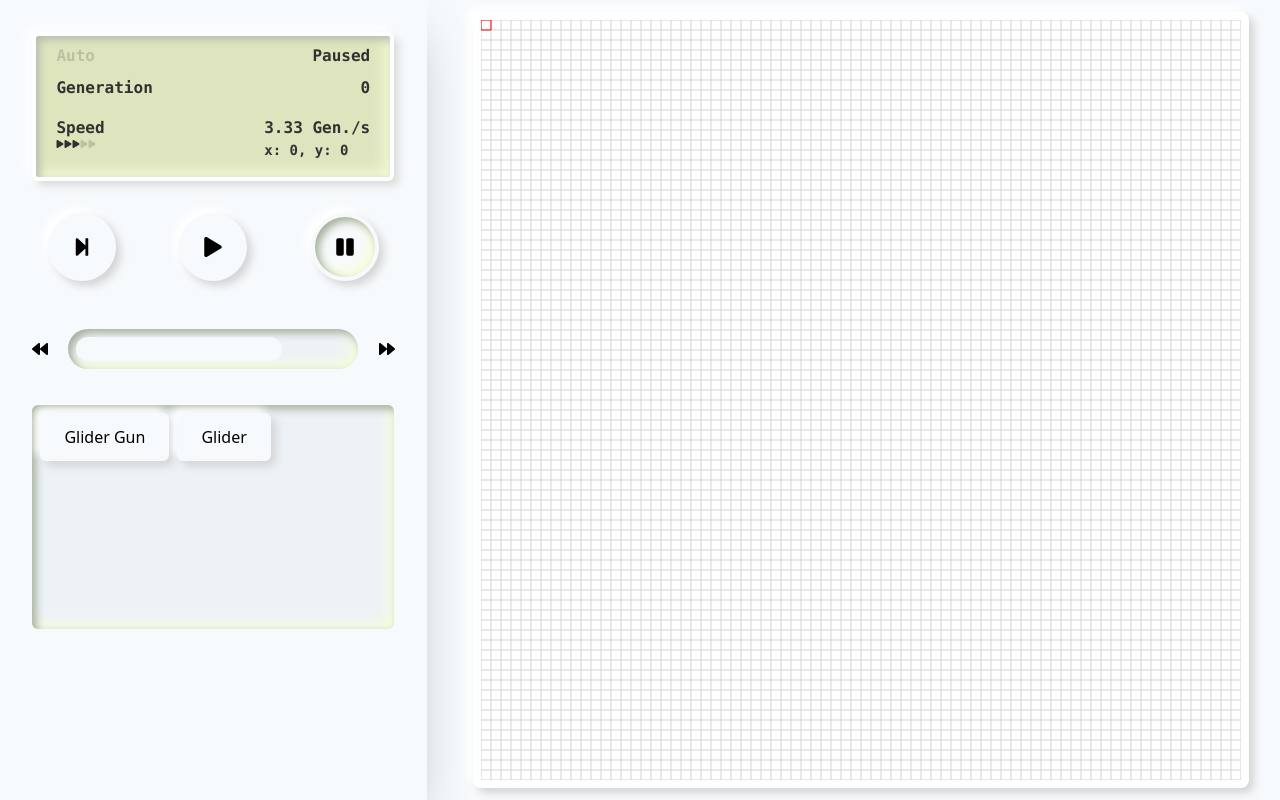
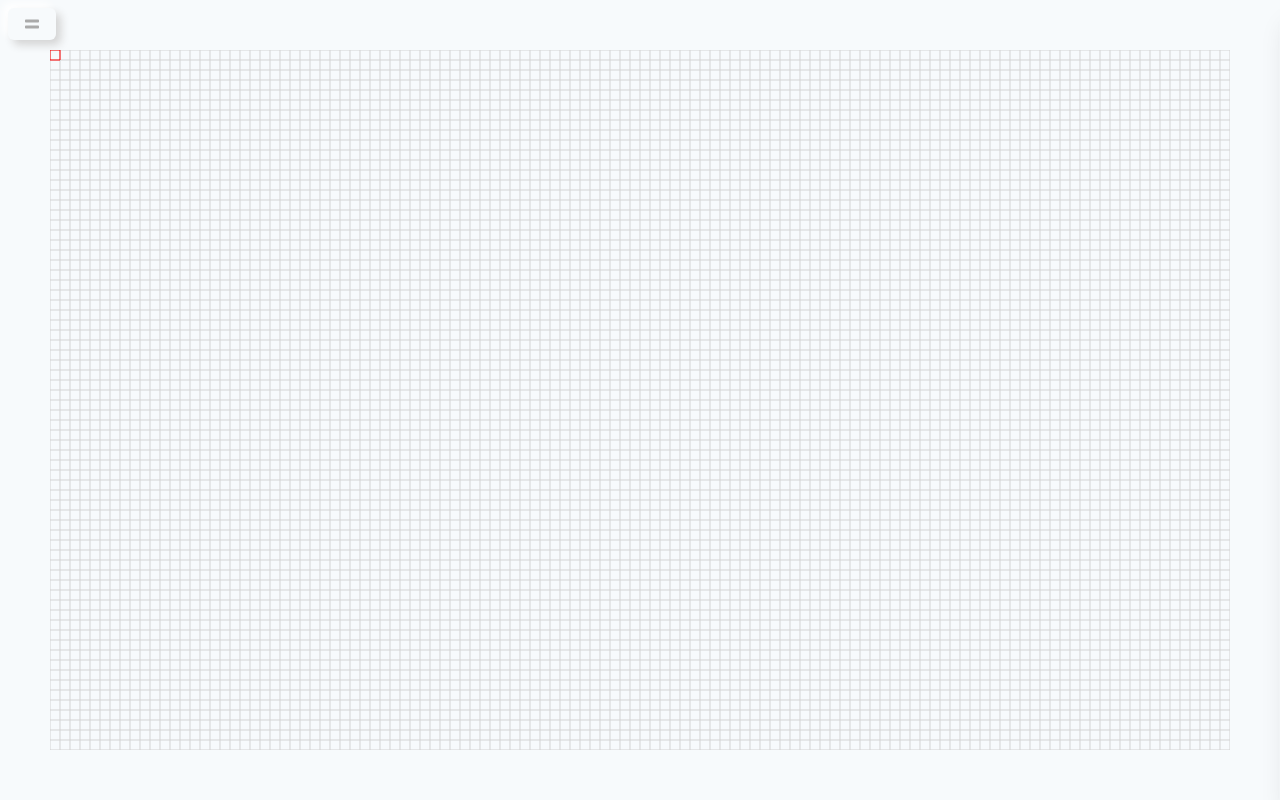
Before and after one commit to AndreLT/conway, a React (Create React App) app: page / in a window 1280 px wide. Built offline with nearby package versions, Linux system fonts and the light colour scheme.

Commit message:
New placement functionality and rando board generation

```diff
--- a/src/components/alive.js
+++ b/src/components/alive.js
@@ -1,5 +1,5 @@
 function Alive(){
-    this.bounds = 0;
+    this.bounds = {x:0, y:0};
 
     this.generation = new Map();
 
@@ -23,22 +23,31 @@ function Alive(){
             this.kill(toDie);
             return true;
         }else{
-            alert("Stable")
             return false;
         }
     };
+
+    this.randomizeBoard = () => {
+        for(let i=0; i<this.bounds.x; i++){
+            for(let j=0; j<this.bounds.x; j++){
+                if(Math.floor(Math.random() * Math.floor(2))){
+                    this.generation.set(i + '-' + j, {x:i, y:j})
+                }
+            }
+        }
+    }
 
     this.boundAdjusted = (coordinates) => {
         let newcoordinates = coordinates
 
         if(coordinates.x < 0)
-            newcoordinates.x = this.bounds
-        else if(coordinates.x > this.bounds)
+            newcoordinates.x = this.bounds.x
+        else if(coordinates.x > this.bounds.x)
             newcoordinates.x = 0
 
         if(coordinates.y < 0)
-            newcoordinates.y = this.bounds
-        else if(coordinates.y > this.bounds)
+            newcoordinates.y = this.bounds.y
+        else if(coordinates.y > this.bounds.y)
             newcoordinates.y = 0
 
         return newcoordinates
--- a/src/components/board.js
+++ b/src/components/board.js
@@ -1,5 +1,5 @@
 import React from 'react';
-import {FaPlay, FaStepForward, FaPause, FaForward, FaBackward} from 'react-icons/fa'
+import {FaPlay, FaStepForward, FaPause, FaForward, FaBackward, FaEquals, FaDiceD6} from 'react-icons/fa'
 
 import Canvas from './canvas'
 import Alive from './alive'
@@ -30,7 +30,7 @@ class Board extends React.Component {
             patternLegal: true,
             res: null,
             capturing: null,
-
+            menuOut: true,
        };
     }
 
@@ -58,6 +58,19 @@ class Board extends React.Component {
             Object.assign(this.data, {cursorcoord: boundAdjusted});
         }
 
+        const rotatePattern = () => {
+            let entries = Object.entries(this.state.pattern);
+            let area = this.state.pattern["area"];
+            let rotated = {};
+            console.log(this.state.pattern)
+            for (let i=0;i<=entries.length-2;i++) {
+                rotated[i] = {x:area.y-entries[i][1].y-1,y:entries[i][1].x}
+            }
+
+            rotated.area = {x:area.y, y:area.x}
+            this.handleModel(rotated)
+        }
+
         switch(key){
             case 'ArrowUp':
                 updateCursor({x:this.state.cursorcoord.x ,y:this.state.cursorcoord.y - 1})
@@ -72,13 +85,13 @@ class Board extends React.Component {
                 updateCursor({x:this.state.cursorcoord.x - 1 ,y:this.state.cursorcoord.y})
                 break;
             case 'a':
-                if(this.state.pattern)
+                if(this.state.pattern){
                     if(this.cursorCanvas.checkModelBound(this.state.cursorcoord, this.state.pattern, this.alive.bounds)){
                         this.alive.conceiveModel(this.state.pattern, this.state.cursorcoord);
                         this.cursorCanvas.clear();
                         Object.assign(this.data, {pattern: null});
                     }
-                else {
+                } else {
                     let coord = this.state.cursorcoord;
                     this.alive.generation.set(coord.x + '-' + coord.y,{x:coord.x, y:coord.y})
                 }
@@ -94,11 +107,19 @@ class Board extends React.Component {
                 }
                 break;
             case 'c':
-                Object.assign(this.data, {capturing: null });
-                this.cursorCanvas.drawCursor();
+                Object.assign(this.data, {capturing: null, pattern: null });
+                this.cursorCanvas.drawCursor(this.state.cursorcoord);
+                break;
+            case 'r':
+                rotatePattern();
                 break;
         }
         this.dispatch();
+    }
+
+    randomize = () => {
+        this.alive.randomizeBoard();
+        this.canvas.draw(this.alive.generation);
     }
 
     runtime = (speed) => {
@@ -145,6 +166,7 @@ class Board extends React.Component {
     handleModel = (model) => {
         Object.assign(this.data, {pattern: model});
         this.placeModel(this.state.cursorcoord, model, this.alive.bounds);
+        this.dispatch();
     }
 
     placeModel = (coordinates, model, bounds) => {
@@ -163,35 +185,34 @@ class Board extends React.Component {
 
     }
 
-    handleCustom = (name) => {
-       let custom = localStorage.getItem(name)
+    initCanvas(){
+        let height = this.alive.bounds.y*this.state.size;
+        let width = this.alive.bounds.x*this.state.size;
+        this.canvas.ctx.canvas.width=width;
+        this.canvas.ctx.canvas.height=height;
 
-       this.placeModel({...JSON.parse(custom)})
-    }
+        this.gridCanvas.ctx.canvas.width=width;
+        this.gridCanvas.ctx.canvas.height=height;
 
-    initCanvas(){
-        let resolution = Math.floor((window.innerHeight - 40)/this.state.size)*this.state.size;
-        this.canvas.ctx.canvas.width=resolution;
-        this.canvas.ctx.canvas.height=resolution;
-
-        this.gridCanvas.ctx.canvas.width=resolution;
-        this.gridCanvas.ctx.canvas.height=resolution;
-
-        this.cursorCanvas.ctx.canvas.width=resolution;
-        this.cursorCanvas.ctx.canvas.height=resolution;
+        this.cursorCanvas.ctx.canvas.width=width;
+        this.cursorCanvas.ctx.canvas.height=height;
 
         this.gridCanvas.drawGrid();
         this.cursorCanvas.drawCursor(this.state.cursorcoord);
         this.canvas.draw(this.alive.generation);
-
     }
 
     componentDidMount(){
-        this.canvas = new Canvas(this.boardRef, this.boardRef.current.getContext('2d'), 10, window.innerHeight-40);
-        this.gridCanvas = new Canvas(this.gridRef, this.gridRef.current.getContext('2d'), 10, window.innerHeight-40);
-        this.cursorCanvas = new Canvas(this.cursorRef, this.cursorRef.current.getContext('2d'), 10, window.innerHeight-40);
+        let canvasWidth = window.innerWidth-100;
+        let canvasHeight = window.innerHeight-100;
+        this.canvas = new Canvas(this.boardRef, this.boardRef.current.getContext('2d'), 10, {width: canvasWidth, height: canvasHeight});
+        this.gridCanvas = new Canvas(this.gridRef, this.gridRef.current.getContext('2d'), 10, {width: canvasWidth, height: canvasHeight});
+        this.cursorCanvas = new Canvas(this.cursorRef, this.cursorRef.current.getContext('2d'), 10, {width: canvasWidth, height: canvasHeight});
 
-        this.alive.bounds = Math.floor((window.innerHeight-40)/this.state.size)-1
+        let width = Math.floor(canvasWidth/this.state.size);
+        let height = Math.floor(canvasHeight/this.state.size);
+        this.alive.bounds = {x: width, y: height};
+
 
         window.addEventListener('resize', this.initCanvas());
     }
@@ -202,8 +223,15 @@ class Board extends React.Component {
 
     render() {
 
-        return <div class="bg-gray-100 flex justify-between h-screen w-full" onKeyDown={(e)=> this.handleKeyPress(e.key)}>
-            <div class="px-4 w-2/6 flex flex-col bg-gray-100 mr-4 shadow-2xl">
+        return <div class="bg-gray-100 overflow-hidden relative flex h-screen w-full" onKeyDown={(e)=> this.handleKeyPress(e.key)}>
+            <div class="flex flex-row w-full h-full m-auto relative">
+            <button class="absolute px-4 py-2 z-index-5 rounded-md m-2 shadow-neusm focus:outline-none" onClick={()=> this.setState({menuOut: !this.state.menuOut})}><FaEquals color={"#aaa"}/></button>
+                <div class="flex relative m-auto">
+                    <canvas id="board" class={"p-2 bg-transparent m-auto absolute"} ref={this.boardRef} />
+                    <canvas id="cursor" class={"p-2 bg-transparent m-auto absolute"} ref={this.cursorRef} />
+                    <canvas id="grid" class={"p-2 bg-transparent"} ref={this.gridRef} />
+                </div>
+                <div class={`flex flex-col w-2/6 h-full bg-gray-100 shadow-xl right-0 absolute overflow-hidden px-4 transform transition ease-in-out duration-500 sm:duration-700 ${this.state.menuOut ? 'translate-x-full' : 'translate-x-0'}`}>
                         <div class="w-11/12 flex flex-col rounded-md px-5 py-2 mt-8 mx-auto bg-retro border-solid border-4 border-white opacity-80 font-semibold font-mono shadow-screen">
                             <div class="flex justify-between">
                                 <text class={!this.state.intervalid && "opacity-20 text-size-10"}>Auto</text>
@@ -237,16 +265,13 @@ class Board extends React.Component {
                                 </div>
                                 <button class="my-auto" onClick={()=> this.speed(this.state.fps-50)} disabled={this.state.fps <= 50}><FaForward /></button>
                             </div>
+                            <button class="px-4 m-auto py-2 z-index-5 rounded-md m-2 shadow-neusm focus:outline-none" onClick={() => this.randomize()}><FaDiceD6 /></button>
                             <div class="w-11/12 h-56 mx-auto mt-5 bg-gray-200 rounded-md shadow-neuinner">
                                 <button onClick={()=> this.handleModel(this.gun)} class={`transition duration-300 ease-in-out border-4 border-gray-100 bg-gray-100 rounded-md px-5 py-2 mt-2 mx-2 shadow-neusm focus:shadow-screen`}>Glider Gun</button>
                                 <button onClick={()=> this.handleModel(this.glider)} class={`transition duration-300 ease-in-out border-4 border-gray-100 bg-gray-100 rounded-md px-5 py-2 mt-2 shadow-neusm focus:shadow-screen`}>Glider</button>
                             </div>
                         </div>
                 </div>
-            <div class="m-auto">
-                <canvas id="board" class={"p-2 bg-transparent absolute"} ref={this.boardRef}/>
-                <canvas id="cursor" class={"p-2 bg-transparent absolute"} ref={this.cursorRef} />
-                <canvas id="grid" class={"p-2 bg-white rounded-lg shadow-neusm"} ref={this.gridRef} />
             </div>
         </div>
     }
--- a/src/components/canvas.js
+++ b/src/components/canvas.js
@@ -31,20 +31,23 @@ function Canvas(ref, context, size, dimentions){
   }
 
   this.drawGrid = () => {
-    const limit = Math.floor(this.dimentions/this.size);
+    const limitX = Math.floor(this.dimentions.width/this.size);
+    const limitY = Math.floor(this.dimentions.height/this.size);
 
     this.ctx.lineWidth = 1;
     this.ctx.beginPath();
-    for(let i=0; i<=limit;i++){
-      let scaled = i*this.size
+    this.ctx.strokeStyle = "lightgray"
+    for(let i=0; i<=limitX;i++){
+      let scaled = i*this.size;
       this.ctx.moveTo(0, scaled);
-      this.ctx.lineTo(dimentions, scaled);
-      this.ctx.moveTo(scaled,0);
-      this.ctx.lineTo(scaled, dimentions);
+      this.ctx.lineTo(this.dimentions.width, scaled);
+      this.ctx.moveTo(scaled, 0);
+      this.ctx.lineTo(scaled, this.dimentions.height);
     }
-    this.ctx.strokeStyle = "lightgray"
+    this.ctx.stroke();
 
-    this.ctx.stroke();
+
+
   }
 
   this.drawCursor = (cursor) => {
@@ -56,6 +59,7 @@ function Canvas(ref, context, size, dimentions){
   }
 
   this.drawModel = (model, coord, color) => {
+    console.log(model)
     let entries = Object.entries(model)
     let adjustedCoord = {x:coord.x+1, y:coord.y+1}
 
@@ -78,14 +82,14 @@ function Canvas(ref, context, size, dimentions){
   this.checkModelBound = (difference, model, bounds) => {
     let patternArea = model["area"];
 
-    if(patternArea.x+difference.x > bounds || patternArea.y+difference.y > bounds){
+    if(patternArea.x+difference.x > bounds.x || patternArea.y+difference.y > bounds.y){
         return false;
     }
     return true;
 }
 
   this.clear = () => {
-    this.ctx.clearRect(0,0,this.dimentions, this.dimentions);
+    this.ctx.clearRect(0,0,this.dimentions.width, this.dimentions.height);
   }
 }
 
```
Lines whose indentation alone changed are shown as unchanged.
